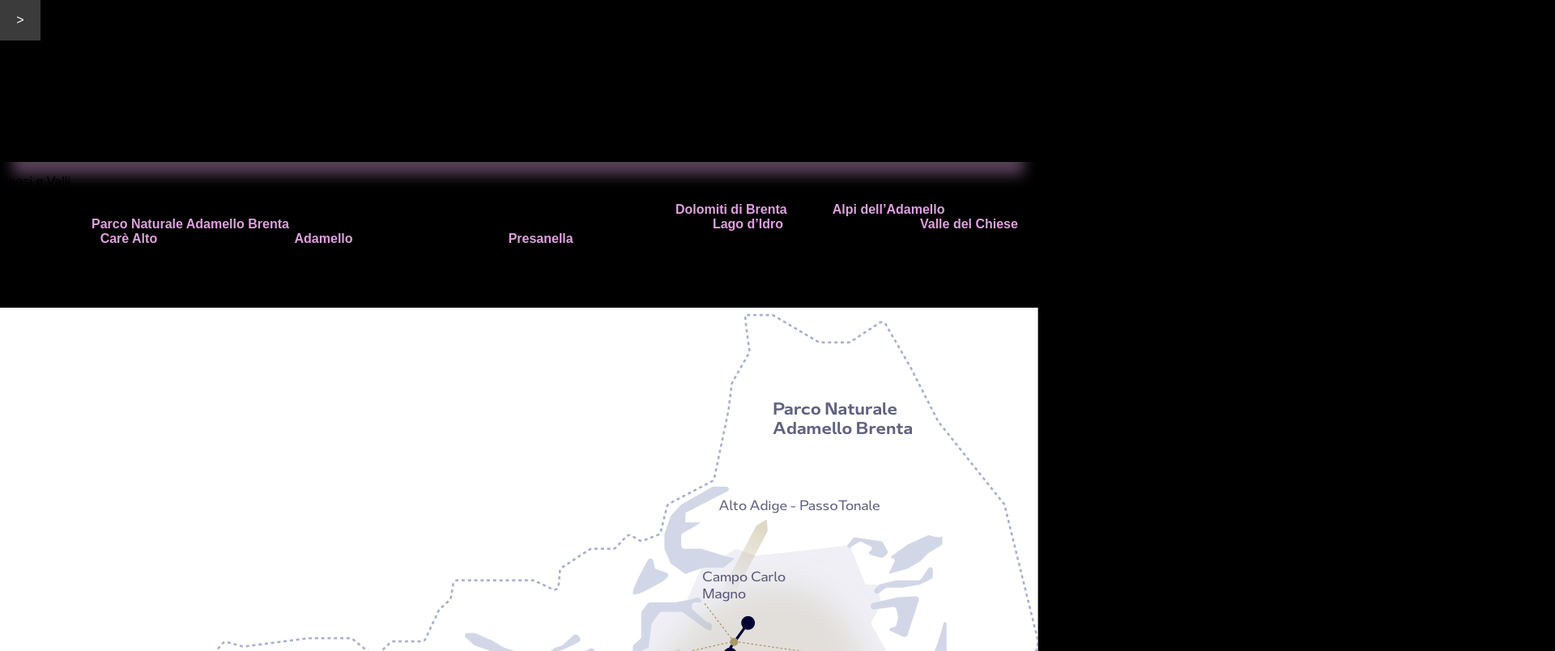
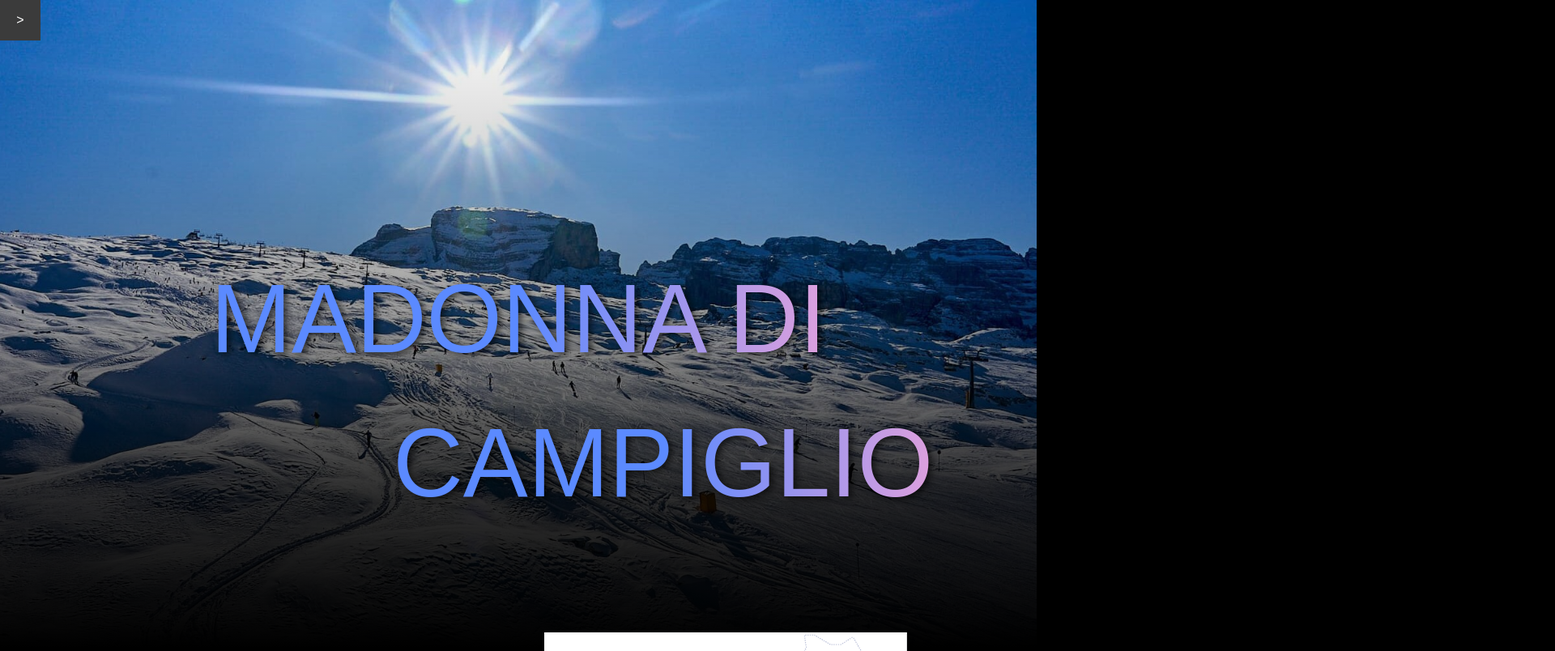
Before and after one commit to KevinRomanello/WebPortfolio, a plain HTML site: page Galleria/Madonna.html in a window 1280 px wide. Shown: the top 804 px of the page at 81% size, 1920 px wide, since content can reach past the window. Drawn offline with Linux system fonts and the light colour scheme; a web font is replaced by a local one.

Commit message:
parte di mdc

```diff
--- a/Galleria/Madonna.html
+++ b/Galleria/Madonna.html
@@ -4,12 +4,12 @@
 <head>
     <meta charset="UTF-8">
     <meta name="viewport" content="width=device-width, initial-scale=1.0">
-    <link rel="stylesheet" href="css/header.css">
     <link rel="stylesheet" href="css/comprensorioStandard.css">
     <link rel="stylesheet" href="css/menu-lat.css">
     <link rel="stylesheet" href="css/footer.css">
     <link rel="stylesheet" href="css/separatore.css">
     <link rel="stylesheet" href="css/reveal.css">
+    <link rel="stylesheet" href="css/madonna.css">
     <title>Madonna di Campiglio</title>
 </head>
 
@@ -54,44 +54,103 @@
             </div>
         </div>
     </aside>
-    <header class="fading-div">
-        <div id="contenitore-menu">
-            <div class="btn-visita" onclick="home()">
-                Home
+
+    <article>
+        <section id="sezione_introduzione">
+            <div>
+                <div class="titoloIntro">
+                    MADONNA DI
                 </div>
-            <div class="btn-visita" onclick="Linkedin()">
-                Linkedin
-            </div>
-            <div class="btn-visita" onclick="Portfolio()">
-                Portfolio
-            </div>
-            <div class="btn-visita" onclick="GitHub()">
-                GitHub
+                <div class="frasetta">
+                    <div>
+                        CAMPIGLIO
                     </div>
                 </div>
-        <div id="titolo">
+            </div>
+        </section>
+
+        <!--
+            <section>
+                <div class="contenutori-globe to-left">
+                    <div class="globe-fade-white">
+
+                    </div>
+                    <div class="titolo-fade reveal4">
+                        Folgaria
+                    </div>
+                    <div class="testo-fade reveal5">
                         <div>
-                Madonna di Campiglio
+                            "Un panorama fantastico e infinite attività"
                         </div>
                     </div>
-    </header>
-    <div id="introduzione">
-        <div class="testo reveal">
-            <p>
+                </div>
+            </section>
+            -->
+
+        <section class="introduzione">
+            <div class="bi-colonna row1">
+                <div class="sx">
+                    <div class="divtitolo">
+                        <div class="titolo2 reveal4">
+                            <div>
                                 Paesi e Valli
-            </p>
-            Valli, paesi, cime e gruppi montuosi che si estendono per 80 chilometri in un territorio dominato dalla maestosità delle <span>Dolomiti di Brenta</span> e delle <span>Alpi dell’Adamello</span>.
-            Un’area abbracciata dal <span>Parco Naturale Adamello Brenta</span>, che racchiude una molteplicità di ambienti: dai 370 metri di altitudine del <span>Lago d’Idro</span> e i campi coltivati della <span>Valle del Chiese</span> fino alle cime del <span>Carè Alto</span>, i ghiacciai perenni dell'<span>Adamello</span> e gli oltre 3500 metri della <span>Presanella</span>.
-            <div id="box-btn">
-                <div class="btn-visita2 btn-visita reveal" onclick="Sitomdc()">
+                            </div>
+                        </div>
+                        <div class="subtitle coloratoRadial reveal4">
+                            Valli, paesi, cime e gruppi montuosi che si estendono per 80 chilometri in un territorio
+                            dominato dalla maestosità delle Dolomiti di Brenta e delle Alpi dell’Adamello.
+                        </div>
+                    </div>
+                </div>
+                <div class="dx">
+                    <div class="boxAlign">
+                        <div class="box2 reveal">
+                            <div class="fadeBlack">
+                                <div>
+                                    <img src="fotoProgetto/map-mdc.png" alt="">
+                                </div>
+                            </div>
+                        </div>
+                    </div>
+                </div>
+            </div>
+            <div class="bi-colonna row2">
+                <div class="sx">
+                    <!--
+                            <div id="immagineIntro">
+                            </div>
+                            -->
+                </div>
+                <div class="dx">
+                    <div class="contenuto">
+                        <div class="reveal5 colorato">
+                            Un’area abbracciata dal Parco Naturale Adamello Brenta, che racchiude una molteplicità di ambienti:
+                        </div>
+                        <div class="reveal5 colorato">
+                            dai 370 metri di altitudine del Lago d’Idro e i campi coltivati della Valle del Chiese fino
+                            alle cime del Carè Alto, i ghiacciai perenni dell'Adamello e gli oltre 3500 metri della
+                            Presanella.
+                        </div>
+                        <div class="reveal5 colorato">
+                            mentre d'estate il Golf Club Folgaria - 18
+                            buche a 1200 m di quota - e la Bike Area sono il paradiso degli sportivi.
+                        </div>
+                        <div id="box-btn" class="reveal5">
+                            <div class="bordo">
+                                <div class="btn-visita" onclick="Sitomdc()">
+                                    <div class="colorato">
                                         Visita sito
                                     </div>
                                 </div>
                             </div>
-        <div id="contenitore-img">
-            <img src="fotoProgetto/map-mdc.png" class="reveal">
                         </div>
                     </div>
+                </div>
+            </div>
+        </section>
+
+        <div class="fading-border-bottom"></div>
+
         <div class="nero">
             <div class="separatore pbottom reveal">
                 <div>
@@ -113,8 +172,6 @@
                 </div>
             </div>
         </div>
-
-    <article>
         <section>
             <div class="tabella_immagini">
                 <div class="riga3 reveal">
@@ -180,4 +237,6 @@
 <script src="js/scriptmenu.js"></script>
 <script src="js/comparsa.js"></script>
 <script src="js/redirect.js"></script>
+<script src="js/ridimensionamento.js"></script>
+
 </html>
--- a/Galleria/css/folgaria.css
+++ b/Galleria/css/madonna.css
@@ -5,7 +5,7 @@
 #sezione_introduzione{
     width: 100%;
     height: 100vh;
-    background-image: url("../FotoContent/Folgaria\ foto/FotoDaBaita.jpg");
+    background-image: url("../FotoContent/Madonna\ foto/madonna-di-campiglio-foto-bella.jpg");
     background-repeat: no-repeat;
     background-position: center center;
     background-size: cover;
@@ -39,7 +39,7 @@
     justify-content: end;
     padding-bottom: 20vh;
     width: 80%;
-    font-size: 4vh;
+    font-size: 15vh;
 }
 
 #sezione_introduzione > div > .frasetta div{
@@ -51,3 +51,7 @@
     filter: drop-shadow(4px 2px 4px rgba(255, 255, 255, 0.526));
     filter: drop-shadow(4px 2px 4px rgba(0, 0, 0, 0.642))!important;
 }
+
+.fadeBlack div img{
+    border-radius: 0%!important;
+}
--- a/Galleria/css/obereggen.css
+++ b/Galleria/css/obereggen.css
@@ -1,3 +1,53 @@
 #foto-mappa{
-    width: 90%!important;
+    width: 100%!important;
 }
+
+#sezione_introduzione{
+    width: 100%;
+    height: 100vh;
+    background-image: url("../FotoContent/Folgaria\ foto/FotoDaBaita.jpg");
+    background-repeat: no-repeat;
+    background-position: center center;
+    background-size: cover;
+}
+
+#sezione_introduzione > div{
+    height: 100%;
+    width: 100%;
+    background-image: linear-gradient(rgba(0, 0, 0, 0),rgba(0, 0, 0, 0.165), rgba(0, 0, 0, 0.4),rgba(0, 0, 0, 0.8),black);
+    display: flex;
+    flex-direction: column;
+    justify-content: end;
+    align-items: center;
+}
+
+#sezione_introduzione > div > .titoloIntro{
+    color: white;
+    font-size: 15vh;
+    padding-bottom: 5vh;
+    font-family: 'FontTitoli', sans-serif;
+    background-image: linear-gradient(to left,plum, #5b8aff,#5b8aff) !important;
+    background-image: linear-gradient(to right,#933fce,plum, #ebeeff, white);
+    color: transparent;
+    background-clip: text;
+    filter: drop-shadow(7px 4px 5px rgba(255, 255, 255, 0.526));
+    filter: drop-shadow(4px 2px 4px rgba(0, 0, 0, 0.642))!important;
+}
+
+#sezione_introduzione > div > .frasetta{
+    display: flex;
+    justify-content: end;
+    padding-bottom: 20vh;
+    width: 80%;
+    font-size: 4vh;
+}
+
+#sezione_introduzione > div > .frasetta div{
+    font-family: 'FontTitoli', sans-serif;
+    background-image: linear-gradient(to right,#933fce,plum, #ebeeff, white);
+    background-image: linear-gradient(to left,plum, #5b8aff,#5b8aff) !important;
+    color: transparent;
+    background-clip: text;
+    filter: drop-shadow(4px 2px 4px rgba(255, 255, 255, 0.526));
+    filter: drop-shadow(4px 2px 4px rgba(0, 0, 0, 0.642))!important;
+}
--- a/Galleria/css/paganella.css
+++ b/Galleria/css/paganella.css
@@ -1,3 +1,53 @@
 #foto-mappa{
     width: 100%!important;
 }
+
+#sezione_introduzione{
+    width: 100%;
+    height: 100vh;
+    background-image: url("../FotoContent/Folgaria\ foto/FotoDaBaita.jpg");
+    background-repeat: no-repeat;
+    background-position: center center;
+    background-size: cover;
+}
+
+#sezione_introduzione > div{
+    height: 100%;
+    width: 100%;
+    background-image: linear-gradient(rgba(0, 0, 0, 0),rgba(0, 0, 0, 0.165), rgba(0, 0, 0, 0.4),rgba(0, 0, 0, 0.8),black);
+    display: flex;
+    flex-direction: column;
+    justify-content: end;
+    align-items: center;
+}
+
+#sezione_introduzione > div > .titoloIntro{
+    color: white;
+    font-size: 15vh;
+    padding-bottom: 5vh;
+    font-family: 'FontTitoli', sans-serif;
+    background-image: linear-gradient(to left,plum, #5b8aff,#5b8aff) !important;
+    background-image: linear-gradient(to right,#933fce,plum, #ebeeff, white);
+    color: transparent;
+    background-clip: text;
+    filter: drop-shadow(7px 4px 5px rgba(255, 255, 255, 0.526));
+    filter: drop-shadow(4px 2px 4px rgba(0, 0, 0, 0.642))!important;
+}
+
+#sezione_introduzione > div > .frasetta{
+    display: flex;
+    justify-content: end;
+    padding-bottom: 20vh;
+    width: 80%;
+    font-size: 4vh;
+}
+
+#sezione_introduzione > div > .frasetta div{
+    font-family: 'FontTitoli', sans-serif;
+    background-image: linear-gradient(to right,#933fce,plum, #ebeeff, white);
+    background-image: linear-gradient(to left,plum, #5b8aff,#5b8aff) !important;
+    color: transparent;
+    background-clip: text;
+    filter: drop-shadow(4px 2px 4px rgba(255, 255, 255, 0.526));
+    filter: drop-shadow(4px 2px 4px rgba(0, 0, 0, 0.642))!important;
+}
```
Also changed, not shown: Galleria/FotoContent/Madonna foto/madonna-di-campiglio-foto-bella.jpg (added). Lines whose indentation alone changed are shown as unchanged.
